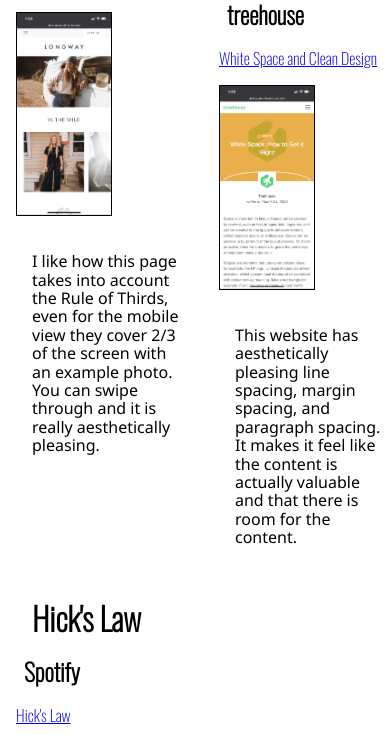
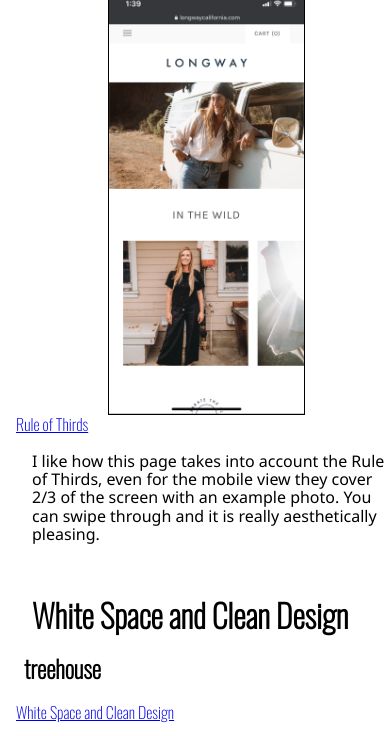
Before and after one commit to jbetzsold/jbetz08.github.io, a plain HTML site: page lesson2/design-principles.html in a window 390 px wide. Shown: the part 152-888 px from the top of the page. Drawn offline with nearby package versions, Linux system fonts and the light colour scheme.

Commit message:
thursday evening committ

```diff
--- a/lesson2/css/small.css
+++ b/lesson2/css/small.css
@@ -0,0 +1,24 @@
+@media (max-width: 25.8em) {
+    main {
+        display: grid;
+        grid-template-columns: 1fr;
+    }
+
+    .column1 {
+        grid-column: 1/2;
+        grid-row: 1/2;
+
+    }
+
+    .column2 {
+        grid-column: 1/2;
+        grid-row: 2/3;
+
+    }
+
+    .column3 {
+        grid-column: 1/2;
+        grid-row: 3/4;
+
+    }
+}
--- a/lesson2/design-principles.html
+++ b/lesson2/design-principles.html
@@ -6,6 +6,7 @@
      <link rel="stylesheet" href="css/normalize.css">
      <link rel="stylesheet" href="css/styles.css">
      <link rel="stylesheet" href="css/medium.css">
+     <link rel="stylesheet" href="css/small.css">
      <link rel="preconnect" href="https://fonts.gstatic.com">
      <link href="https://fonts.googleapis.com/css2?family=Oswald:wght@200&display=swap" rel="stylesheet">
  </head>
```
